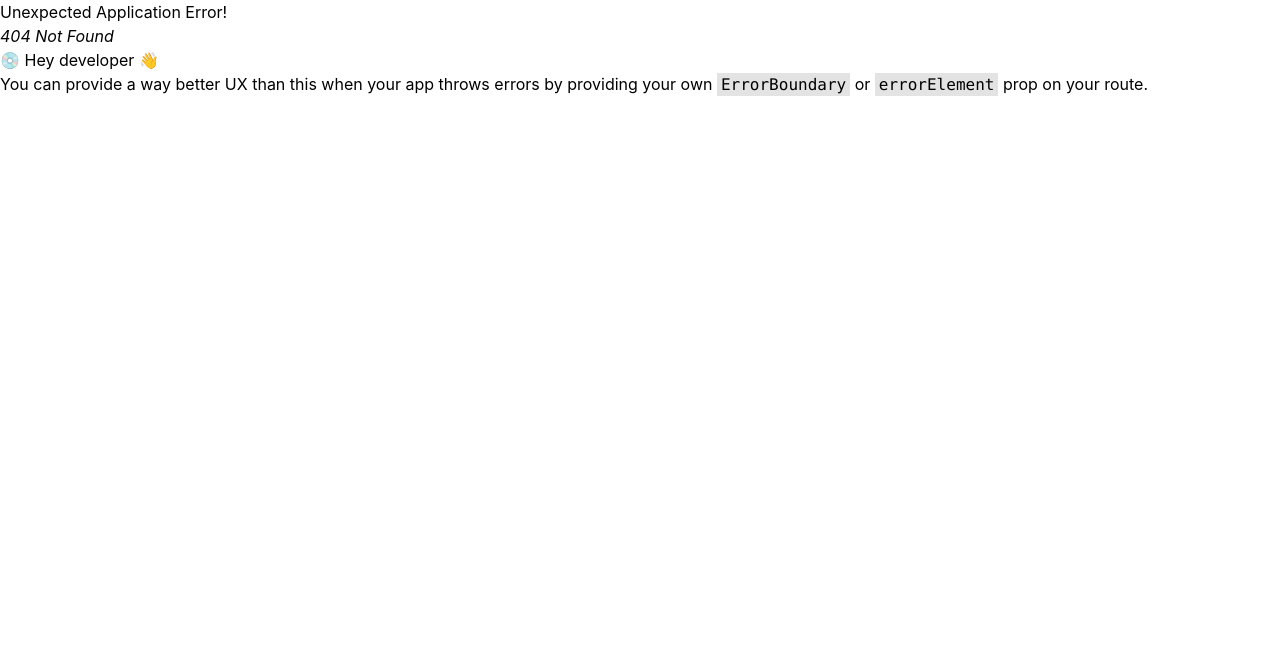
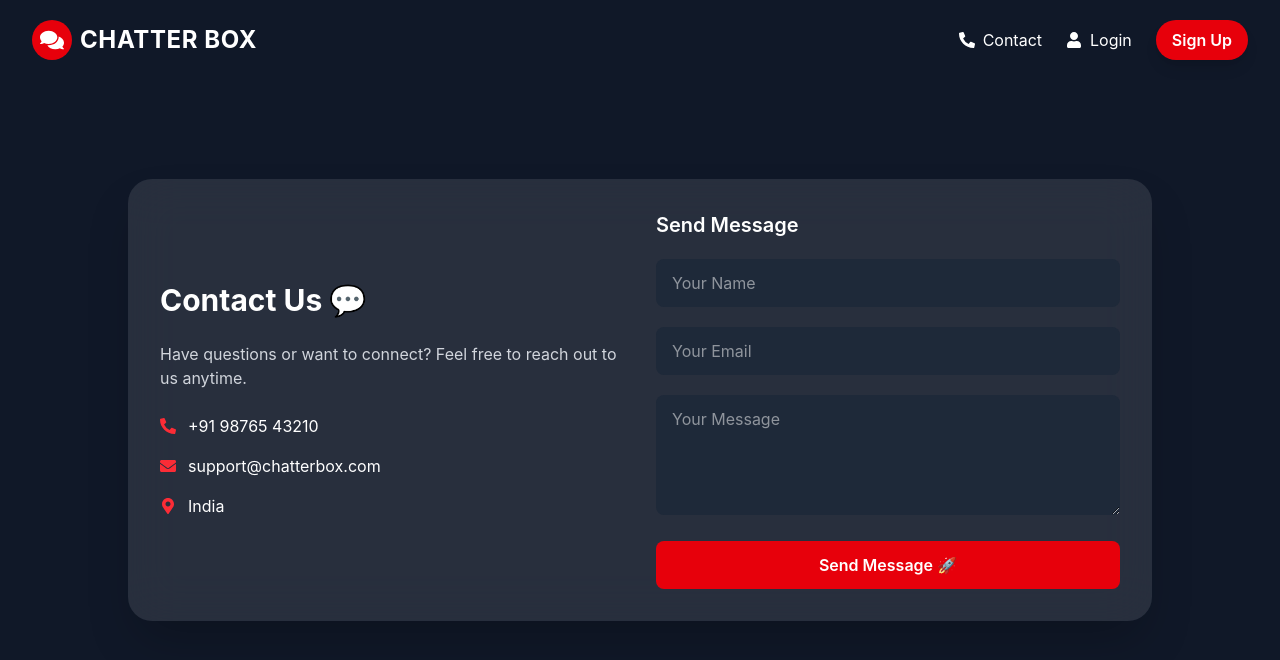
Before and after one commit to NehaKaushal259/Chatter-Box, a React (Vite) app in the folder Frontend/: page /contact in a window 1280 px wide. Before the commit this address had no page. Shown: the top 660 px of the page. Built offline with nearby package versions, Linux system fonts and the light colour scheme.

Commit message:
save change

```diff
--- a/Frontend/src/components/Contact/Contact.jsx
+++ b/Frontend/src/components/Contact/Contact.jsx
@@ -1,123 +1,70 @@
-// import React, { useState } from "react";
+import React from 'react'
+import { FaPhoneAlt, FaEnvelope, FaMapMarkerAlt } from "react-icons/fa";
 
-// const Contact = () => {
-//   const [formData, setFormData] = useState({
-//     name: "",
-//     email: "",
-//     issueType: "Bug",
-//     message: "",
-//     screenshot: null
-//   });
+function Contact() {
+  return (
+    <div className="min-h-screen bg-gray-900 text-white flex items-center justify-center px-4 -mt-20">
 
-//   const [status, setStatus] = useState("");
+      {/* MAIN CARD */}
+      <div className="w-full max-w-5xl bg-white/10 backdrop-blur-xl rounded-3xl shadow-2xl p-8 grid md:grid-cols-2 gap-8">
 
-//   const handleChange = (e) => {
-//     if (e.target.name === "screenshot") {
-//       setFormData({ ...formData, screenshot: e.target.files[0] });
-//     } else {
-//       setFormData({ ...formData, [e.target.name]: e.target.value });
-//     }
-//   };
+        {/* 🔹 LEFT SIDE (INFO) */}
+        <div className="flex flex-col justify-center space-y-6">
+          <h2 className="text-3xl font-bold">Contact Us 💬</h2>
+          <p className="text-gray-300">
+            Have questions or want to connect? Feel free to reach out to us anytime.
+          </p>
 
-//   const handleSubmit = async (e) => {
-//     e.preventDefault();
+          <div className="space-y-4">
+            <div className="flex items-center gap-3">
+              <FaPhoneAlt className="text-red-500" />
+              <span>+91 98765 43210</span>
+            </div>
 
-//     const data = new FormData();
-//     for (let key in formData) {
-//       data.append(key, formData[key]);
-//     }
+            <div className="flex items-center gap-3">
+              <FaEnvelope className="text-red-500" />
+              <span>support@chatterbox.com</span>
+            </div>
 
-//     try {
-//       const res = await fetch("http://127.0.0.1:8000/api/contact/", {
-//         method: "POST",
-//         body: data
-//       });
+            <div className="flex items-center gap-3">
+              <FaMapMarkerAlt className="text-red-500" />
+              <span>India</span>
+            </div>
+          </div>
+        </div>
 
-//       if (res.ok) {
-//         setStatus("✅ Sent successfully!");
-//       } else {
-//         setStatus("❌ Failed");
-//       }
-//     } catch (err) {
-//       setStatus("⚠️ Server error");
-//     }
-//   };
+        {/* 🔹 RIGHT SIDE (FORM) */}
+        <form className="space-y-5">
+          <h3 className="text-xl font-semibold">Send Message</h3>
 
-//   return (
-//   <div className="min-h-screen w-full bg-[#1a1a1a] flex items-center justify-center px-4 -mt-20">
+          <input
+            type="text"
+            placeholder="Your Name"
+            className="w-full px-4 py-3 rounded-lg bg-gray-800 outline-none focus:ring-2 focus:ring-red-500"
+          />
 
-//   <div className="w-full max-w-lg p-6 bg-[#1e1e1e] rounded-xl text-white text-center shadow-lg">
+          <input
+            type="email"
+            placeholder="Your Email"
+            className="w-full px-4 py-3 rounded-lg bg-gray-800 outline-none focus:ring-2 focus:ring-red-500"
+          />
 
-//     <h2 className="mb-2 text-xl font-semibold">Contact Support 💬</h2>
+          <textarea
+            rows="4"
+            placeholder="Your Message"
+            className="w-full px-4 py-3 rounded-lg bg-gray-800 outline-none focus:ring-2 focus:ring-red-500"
+          ></textarea>
 
-//     <p className="text-sm mb-5 text-gray-400">
-//       Found a bug or need help? Tell us and we’ll fix it ASAP 🚀
-//     </p>
+          <button
+            type="submit"
+            className="w-full bg-red-600 hover:bg-red-700 py-3 rounded-lg font-semibold transition"
+          >
+            Send Message 🚀
+          </button>
+        </form>
+      </div>
+    </div>
+  )
+}
 
-//     <form onSubmit={handleSubmit} className="flex flex-col gap-3">
-
-//       <input
-//         type="text"
-//         name="name"
-//         placeholder="Your Name"
-//         value={formData.name}
-//         onChange={handleChange}
-//         required
-//         className="p-2.5 rounded-lg bg-[#2a2a2a] text-white outline-none focus:ring-2 focus:ring-red-500"
-//       />
-
-//       <input
-//         type="email"
-//         name="email"
-//         placeholder="Your Email"
-//         value={formData.email}
-//         onChange={handleChange}
-//         required
-//         className="p-2.5 rounded-lg bg-[#2a2a2a] text-white outline-none focus:ring-2 focus:ring-red-500"
-//       />
-
-//       <select
-//         name="issueType"
-//         value={formData.issueType}
-//         onChange={handleChange}
-//         className="p-2.5 rounded-lg bg-[#2a2a2a] text-white outline-none focus:ring-2 focus:ring-red-500"
-//       >
-//         <option value="Bug">🐞 Bug Report</option>
-//         <option value="Help">🙋 Need Help</option>
-//         <option value="Feedback">💡 Feedback</option>
-//       </select>
-
-//       <textarea
-//         name="message"
-//         placeholder="Describe your issue..."
-//         value={formData.message}
-//         onChange={handleChange}
-//         required
-//         className="p-2.5 rounded-lg bg-[#2a2a2a] text-white outline-none min-h-[100px] focus:ring-2 focus:ring-red-500"
-//       />
-
-//       <input
-//         type="file"
-//         name="screenshot"
-//         onChange={handleChange}
-//         className="p-2 rounded-lg bg-[#2a2a2a] text-white file:mr-3 file:py-1 file:px-3 file:rounded-md file:border-0 file:bg-red-500 file:text-white"
-//       />
-
-//       <button
-//         type="submit"
-//         className="p-3 rounded-lg bg-red-500 hover:bg-red-800 transition text-white font-bold"
-//       >
-//         Send Message 🚀
-//       </button>
-
-//       <p>{status}</p>
-//     </form>
-
-//     {status && <p className="mt-4">{status}</p>}
-//   </div>
-
-// </div>
-//   );
-// };
-
-// export default Contact;
+export default Contact
--- a/Frontend/src/components/Layout/ChatPage.jsx
+++ b/Frontend/src/components/Layout/ChatPage.jsx
@@ -14,7 +14,10 @@ const ChatPage = () => {
   const fetchFriends = async () => {
     const res = await fetch(`http://127.0.0.1:8000/api/friend-requests/?email=${user.email}`);
     const data = await res.json();
-    setFriends(data);
+    // setFriends(data);
+    setFriends(Array.isArray(data) ? data : []);
+
+    console.log("FRIENDS API RESPONSE:", data);
   };
 
 
--- a/Frontend/src/main.jsx
+++ b/Frontend/src/main.jsx
@@ -15,6 +15,7 @@ import ChatPage from './components/Layout/ChatPage.jsx'
 import Profile from './components/Layout/Profile.jsx'
 // import Request from './components/Layout/Request.jsx'
 import EditPage from './components/Layout/EditPage.jsx'
+import Contact from './components/Contact/Contact.jsx'
 
 
 
@@ -24,6 +25,7 @@ const router = createBrowserRouter(
       <Route index element={<Main />} />
       <Route path='login' element={<LogIn />} />
       <Route path='signup' element={<SignUp />} />
+      <Route path='contact' element={<Contact />} />
       <Route path="welcome_page" element={<Animated />} />
       <Route path='forgot_password' element={<Forgot_Password />} />
       <Route path='chatPage' element={<ChatPage />} >
```
Also changed, not shown: Frontend/src/components/Contact/Dashboard.jsx (deleted, +0 -35 lines).
